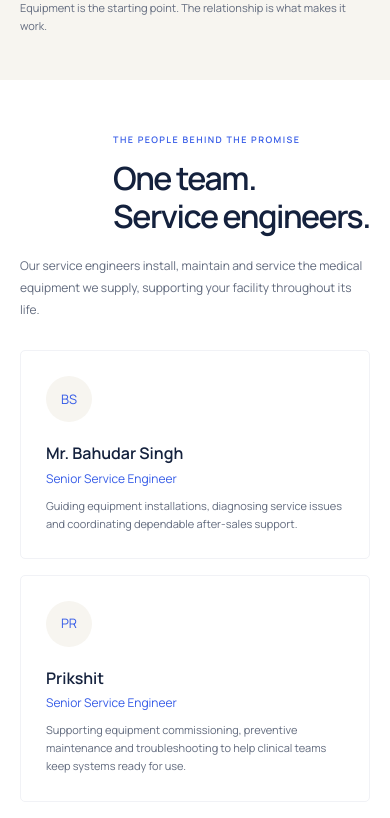
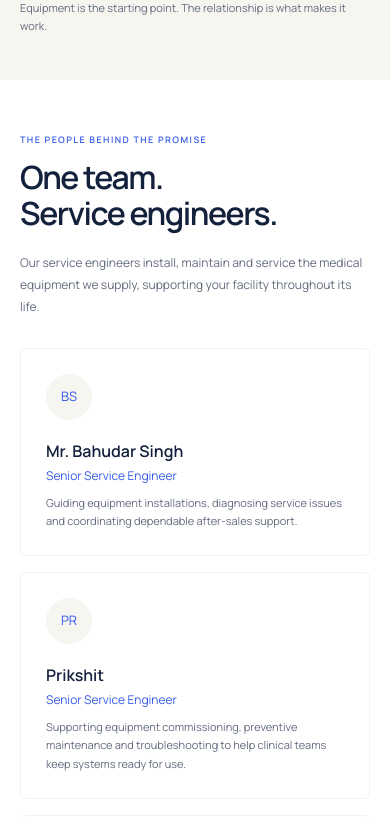
Before and after one commit to Harshkhurdi/mhs-frontend, a React (Vite) app: page /about in a window 390 px wide. Shown: the part 1740-2558 px from the top of the page. Built offline with nearby package versions, Linux system fonts and the light colour scheme; no server answers.

Commit message:
Fix responsive team heading and emphasize footer email; document admin verification

```diff
--- a/src/components/Footer.jsx
+++ b/src/components/Footer.jsx
@@ -46,10 +46,10 @@ export default function Footer() {
             <br />
             Sector 74, Mohali, Punjab — 160055
           </a>
-          <a href="mailto:info@medelec.com">
+          <a className="footer-email" href="mailto:info@medelec.com">
             info@medelec.com <HiArrowUpRight />
           </a>
-          <a className="footer-phone" href="tel:+919316666888">
+          <a href="tel:+919316666888">
             +91 93166 66888
           </a>
         </div>
--- a/src/index.css
+++ b/src/index.css
@@ -844,7 +844,7 @@
 .footer-grid a:hover {
   color: #c9d4ff;
 }
-.footer-grid .footer-phone {
+.footer-grid .footer-email {
   font-size: 15px !important;
   color: #fff !important;
   font-weight: 500;
@@ -2796,8 +2796,33 @@ em {
 .brand-navigation a:hover {
   color: var(--cobalt);
 }
-.section-heading {
+.team-heading {
+  display: grid;
+  grid-template-columns: minmax(0, 1.3fr) minmax(0, 1fr);
   align-items: end;
+  gap: clamp(24px, 4vw, 56px);
+}
+.team-heading > div {
+  min-width: 0;
+}
+.team-heading h2 {
+  font-size: clamp(32px, 4.5vw, 54px);
+  line-height: 1.12;
+}
+.team-heading > p {
+  justify-self: end;
+  margin: 0;
+}
+@media (max-width: 800px) {
+  .team-heading {
+    grid-template-columns: minmax(0, 1fr);
+    justify-items: start;
+    gap: 20px;
+  }
+  .team-heading > p {
+    justify-self: start;
+    max-width: 60ch;
+  }
 }
 .section-heading > div:last-child {
   max-width: 365px;
--- a/src/pages/About.jsx
+++ b/src/pages/About.jsx
@@ -84,7 +84,7 @@ export default function About() {
       </section>
       <section className="section">
         <div className="wrap">
-          <div className="section-heading">
+          <div className="section-heading team-heading">
             <div>
               <p className="eyebrow">THE PEOPLE BEHIND THE PROMISE</p>
               <h2>
```
Also changed, not shown: 1 other file (tests, documents, lock files or other folders).
